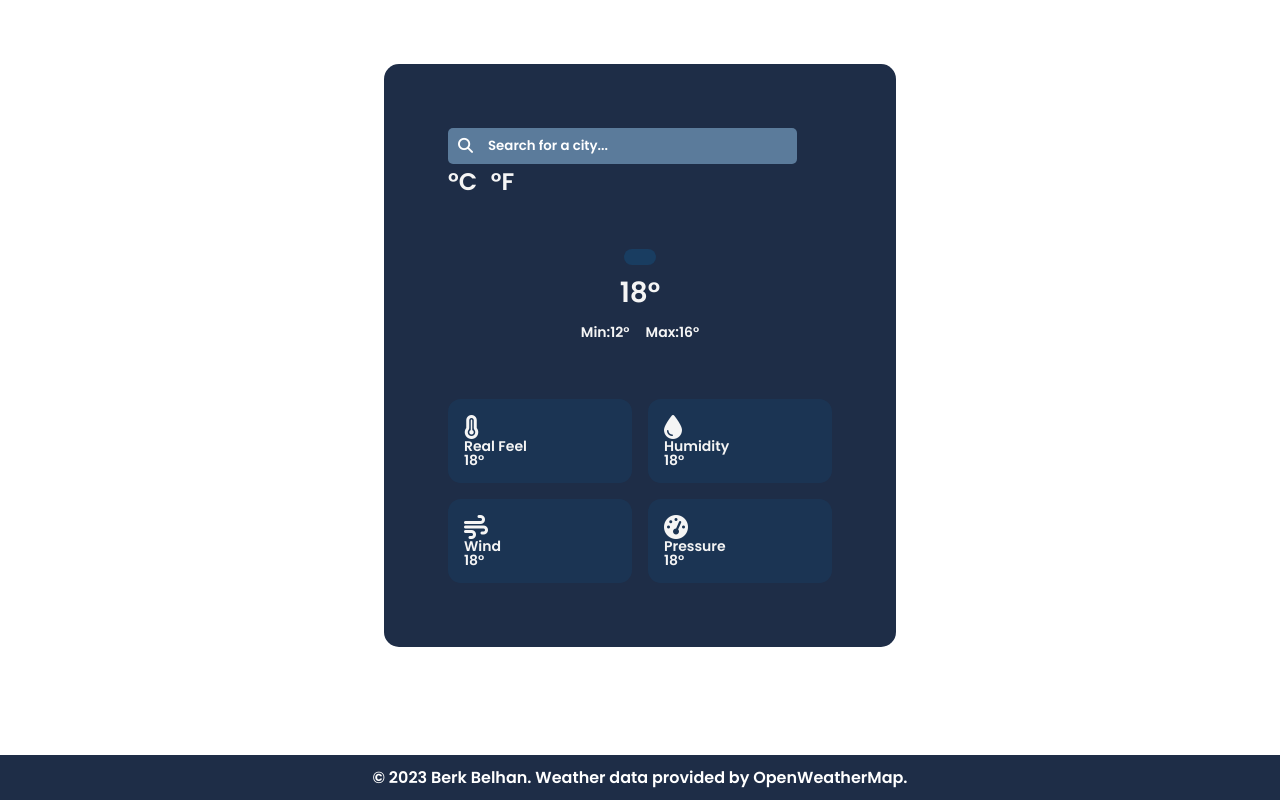
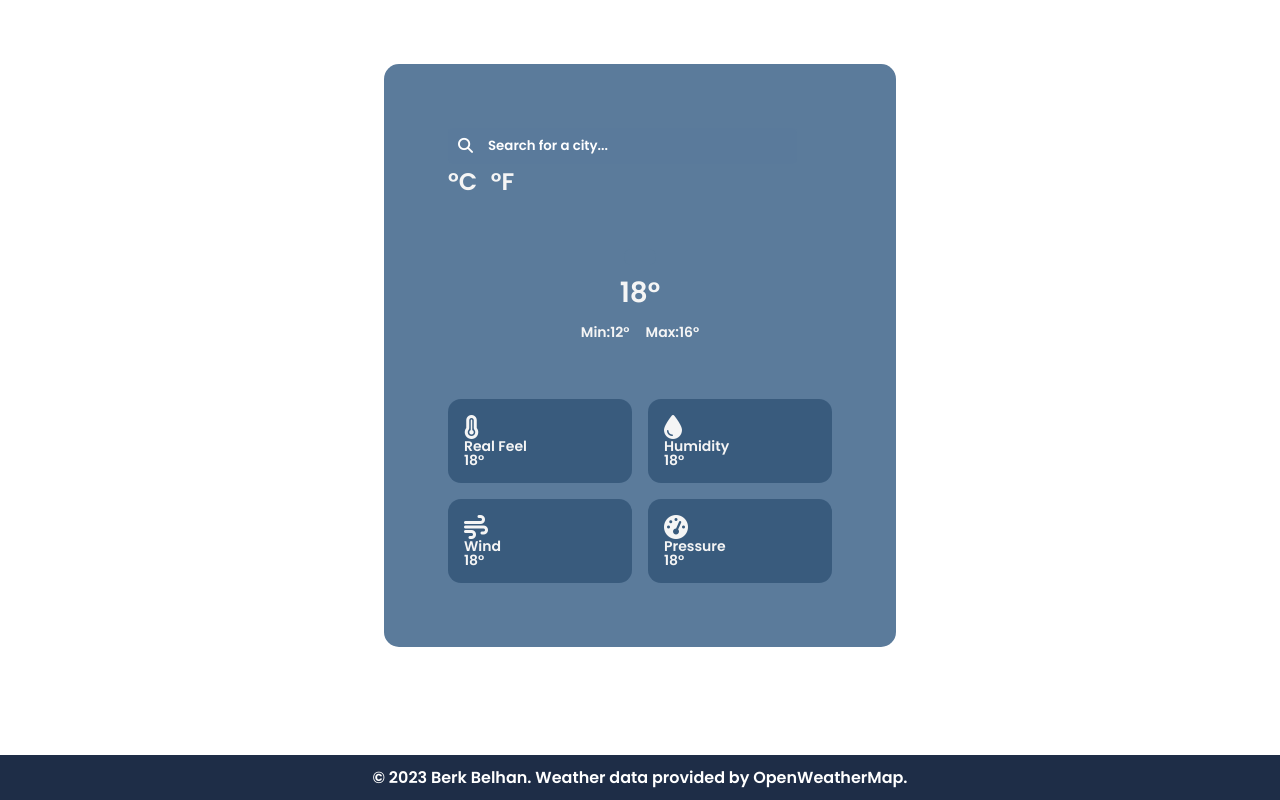
Before and after one commit to BerkBelhan/Weather_App_JS, a plain HTML site: page WeatherAppJavaScript/index.html in a window 1280 px wide. Drawn offline with Linux system fonts and the light colour scheme; no server answers.

Commit message:
Update style.css

```diff
--- a/WeatherAppJavaScript/style.css
+++ b/WeatherAppJavaScript/style.css
@@ -7,7 +7,7 @@
     font-family: "Poppins", Lucida-Sans;
 }
 .container{
-    background: #1e2d47;
+    background: #5b7b9b;
     color: whitesmoke;
     padding: 4rem;
     width: 40%;
@@ -21,7 +21,8 @@
 }
 input{
    border: none;
-   background: #5b7b9b ;
+   /*background: #5b7b9b ;*/
+   background: rgba(91, 123, 155, 0.5);
    outline: #1e1e1e;
    color: #fff;
    padding: 0.5rem 2.5rem;
@@ -67,7 +68,8 @@ input::placeholder{
 }
 
 .weather__forecast{
-    background: #193d61;
+    /*background: #5b7b9b;*/
+    background: rgba(91, 123, 155, 0.5);
     display: inline-block;
     padding: 0.5rem 1rem;
     border-radius: 13px;
```
